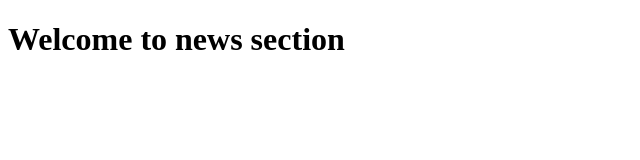
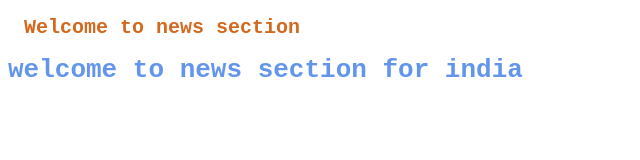
Before and after one commit to SyedaBokhari/MyWebApp, a plain HTML site: page news.html in a window 1280 px wide. Shown: the whole page, without its empty margins (0-640 px from the left). Drawn offline with Linux system fonts and the light colour scheme.

Commit message:
added stles and modified news

```diff
--- a/news.html
+++ b/news.html
@@ -5,9 +5,11 @@
     <meta http-equiv="X-UA-Compatible" content="IE=edge">
     <meta name="viewport" content="width=<device-width>, initial-scale=1.0">
     <title>Document</title>
+
+     <link rel="stylesheet" href="./styles/web.css" type="text/css">
 </head>
 <body>
-    <h1>Welcome to news section</h1>
-
+    <h1 style="color: chocolate; font-size: x-large; margin: 16px;">Welcome to news section</h1>
+    <h1> welcome to news section for india</h1>
 </body>
 </html>
--- /dev/null
+++ b/styles/web.css
@@ -0,0 +1,5 @@
+H1 {
+    color: cornflowerblue;
+    margin: auto;
+    font-family: monospace;
+}
```
